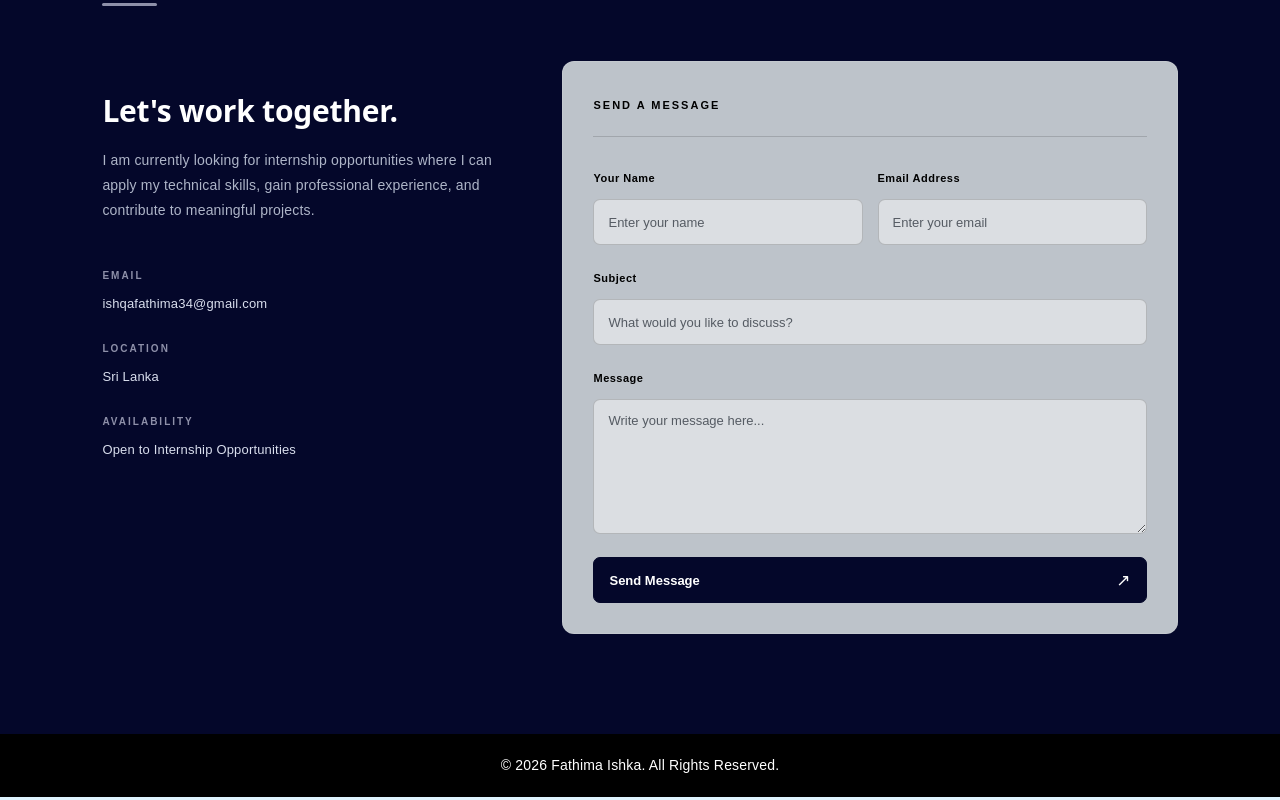
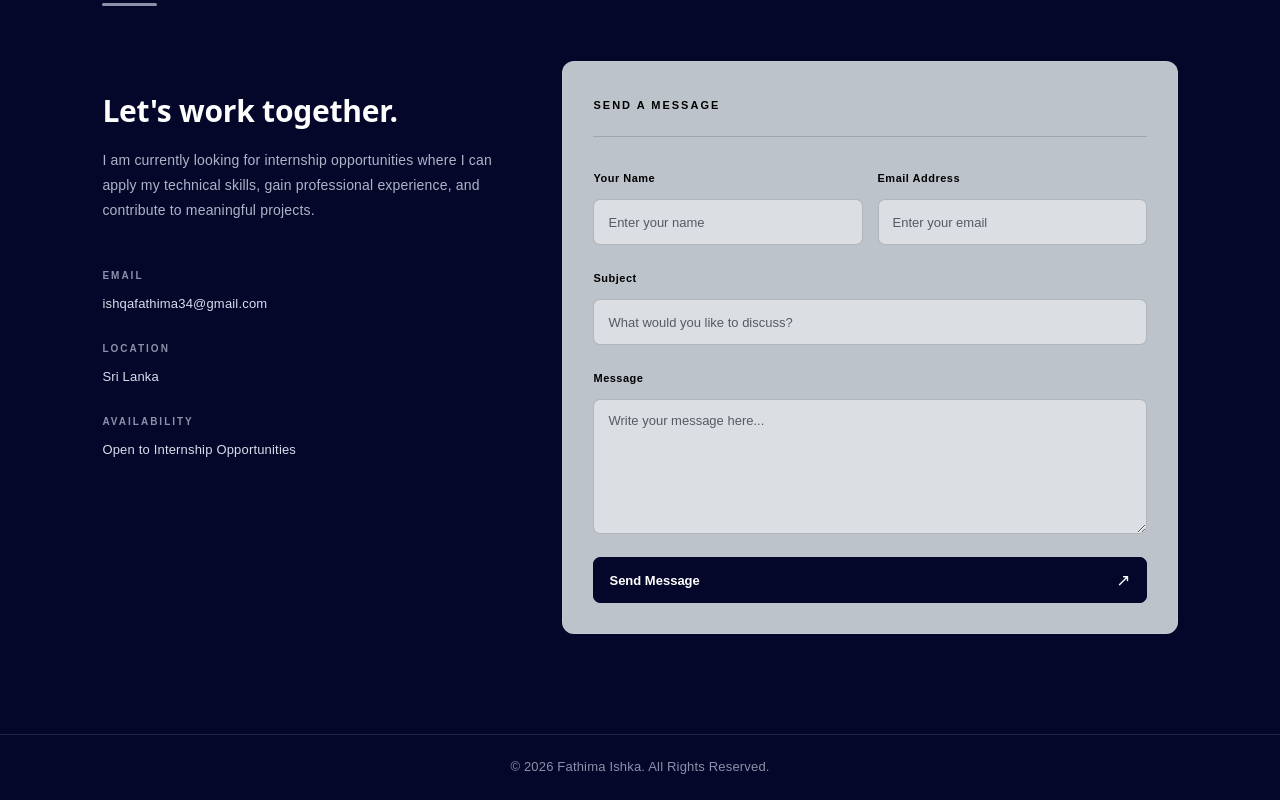
Before and after one commit to ishqafathima/My-Portfolio, a React (Vite) app: page / in a window 1280 px wide. Shown: the part 6741-7541 px from the top of the page. Built offline with nearby package versions, Linux system fonts and the light colour scheme.

Commit message:
update portfolio

```diff
--- a/src/components/Footer.css
+++ b/src/components/Footer.css
@@ -1,22 +1,52 @@
+/* =========================
+   FOOTER
+========================= */
 
 footer {
   width: 100%;
-  padding: 20px 5%;
-  background-color: #000000;
-  color: #ffffff;
+
+  padding: 22px 5%;
+
+  background-color: #04072a;
+
+  border-top: 1px solid rgba(142, 144, 169, 0.2);
+
+  color: #8e90a9;
+
   text-align: center;
+
   box-sizing: border-box;
 }
 
 footer p {
   margin: 0;
-  font-size: 14px;
+
+  color: #8e90a9;
+
+  font-size: 13px;
   line-height: 1.6;
 }
 
+/* =========================
+   HOVER
+========================= */
+
+footer p {
+  transition: color 0.3s ease;
+}
+
+footer p:hover {
+  color: #ffffff;
+}
+
+/* =========================
+   MOBILE
+========================= */
+
 @media (max-width: 480px) {
+
   footer {
-    padding: 16px 5%;
+    padding: 18px 5%;
   }
 
   footer p {
--- a/src/components/Footer.jsx
+++ b/src/components/Footer.jsx
@@ -1,5 +1,4 @@
 import "./Footer.css";
-import { useState } from "react";
 
 function Footer() {
   return (
```
